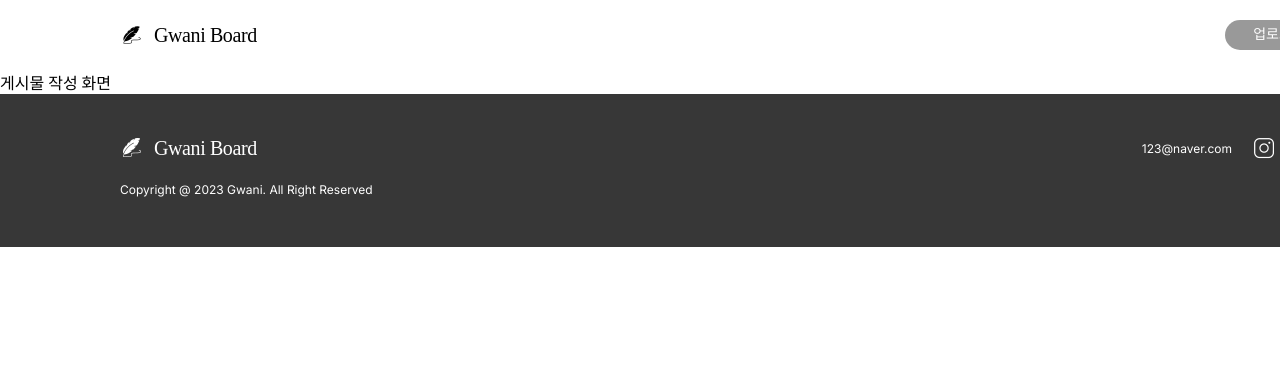
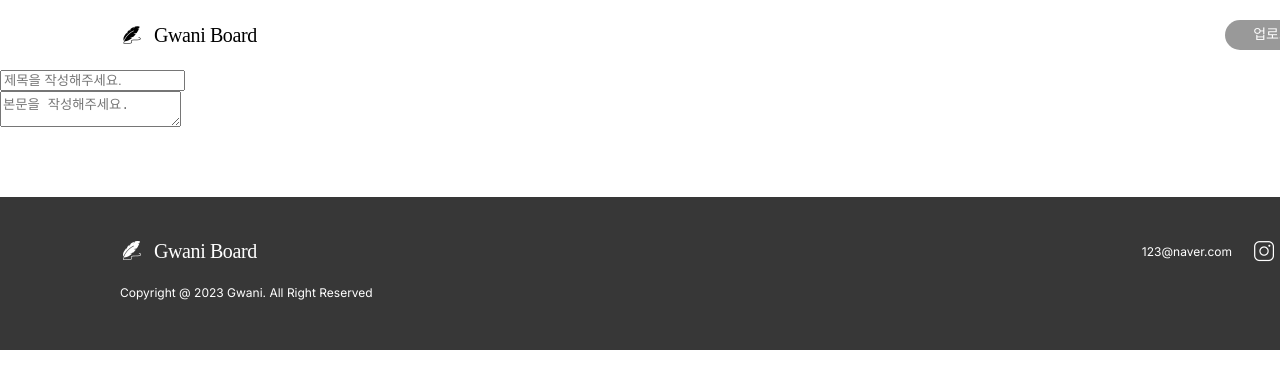
Before and after one commit to kyunggwan/MyBlog, a React (Create React App) app in the folder board-front/: page /board/write in a window 1280 px wide. Shown: the top 388 px of the page. Built offline with nearby package versions, Linux system fonts and the light colour scheme; a web font is replaced by a local one.

Commit message:
feat: 게시물 작성 페이지 구조 작성

```diff
--- a/board-front/src/views/Board/Write/index.tsx
+++ b/board-front/src/views/Board/Write/index.tsx
@@ -1,11 +1,55 @@
-import React from 'react'
+import React, { useEffect, useRef, useState } from 'react'
 import './styles.css';
+import { useBoardStore } from 'stores';
 
 //              component: 게시물 작성 화면 컴포넌트               //
 export default function BoardWrite() {
+    //              state: 본문 영역 요소 참조 상태               //
+    const contentRef = useRef<HTMLTextAreaElement | null>(null);
+    //              state: 이미지 입력 요소 참조 상태               //
+    const imageInputRef = useRef<HTMLInputElement | null>(null);
+    //              state: 게시물 상태              //
+    const { title, setTitle } = useBoardStore();
+    const { content, setContent } = useBoardStore();
+    const { boardImgFileList, setBoardImgFileList } = useBoardStore();
+    const { resetBoard } = useBoardStore();
+
+    //              state: 게시물 이미지 미리보기 URL 상태              //
+    const [imageUrls, setImageUrls] = useState<string[]>([]);
+
+    //              effect: 마운트 시 실행할 함수               //
+    useEffect(() => {
+        resetBoard();
+    }, [])
 
     //              render: 게시물 작성 화면 컴포넌트 렌더링               //
     return (
-        <div>게시물 작성 화면</div>
+        <div id='board-write-wrapper'>
+            <div className='board-write-container'>
+                <div className='board-write-box'>
+                    <div className='board-wirte-title-box'>
+                        <input className='board-write-title-input' type='text' placeholder='제목을 작성해주세요.' value={title} />
+                    </div>
+                    <div className='divider'></div>
+                    <div className='board-write-content-box'>
+                        <textarea ref={contentRef} className='board-write-content-textarea' placeholder='본문을 작성해주세요.' value={content} />
+                        <div className='icon-button'>
+                            <div className='icon image-box-light-icon'></div>
+                        </div>
+                        <input ref={imageInputRef} type='file' accept='image/*' style={{ display: 'none' }} />
+                    </div>
+                    <div className='board-write-images-box'>
+                        <div className='board-write-image-box'>
+                            <img className='board-write-image' />
+                            <div className='icon-button image-close'>
+                                <div className='icon close-icon'></div>
+                            </div>
+                        </div>
+
+                    </div>
+                </div>
+
+            </div>
+        </div>
     )
 }
```
